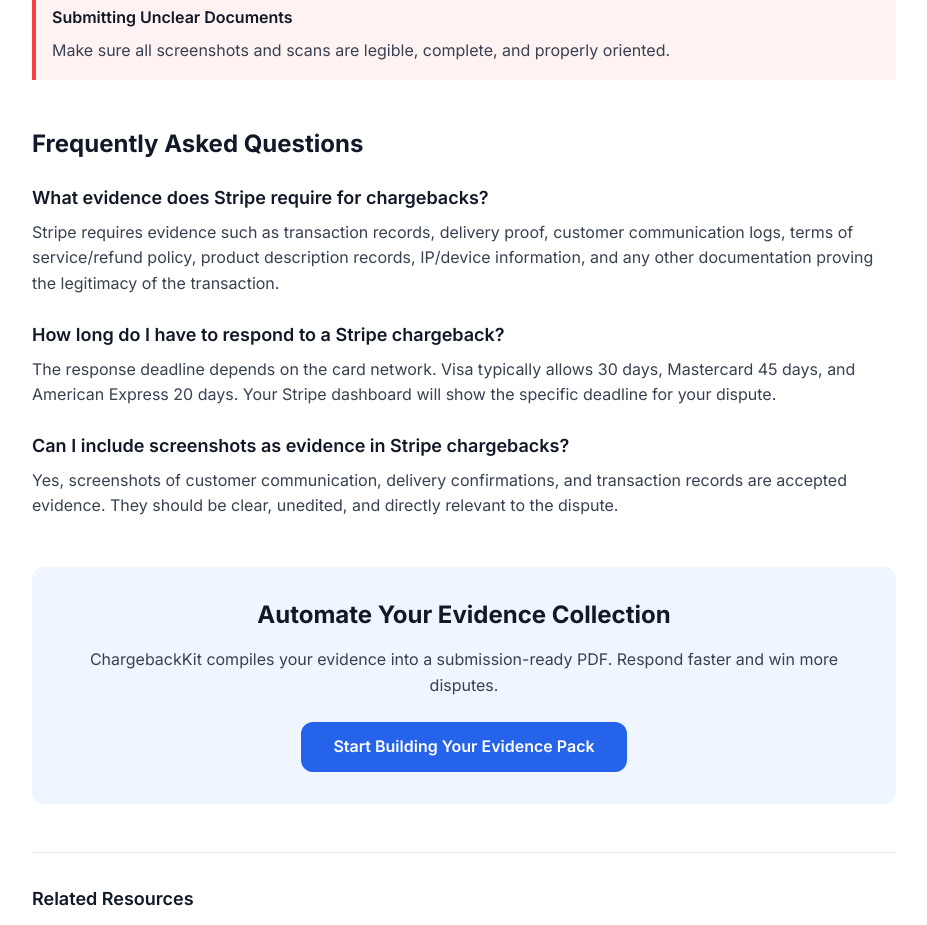
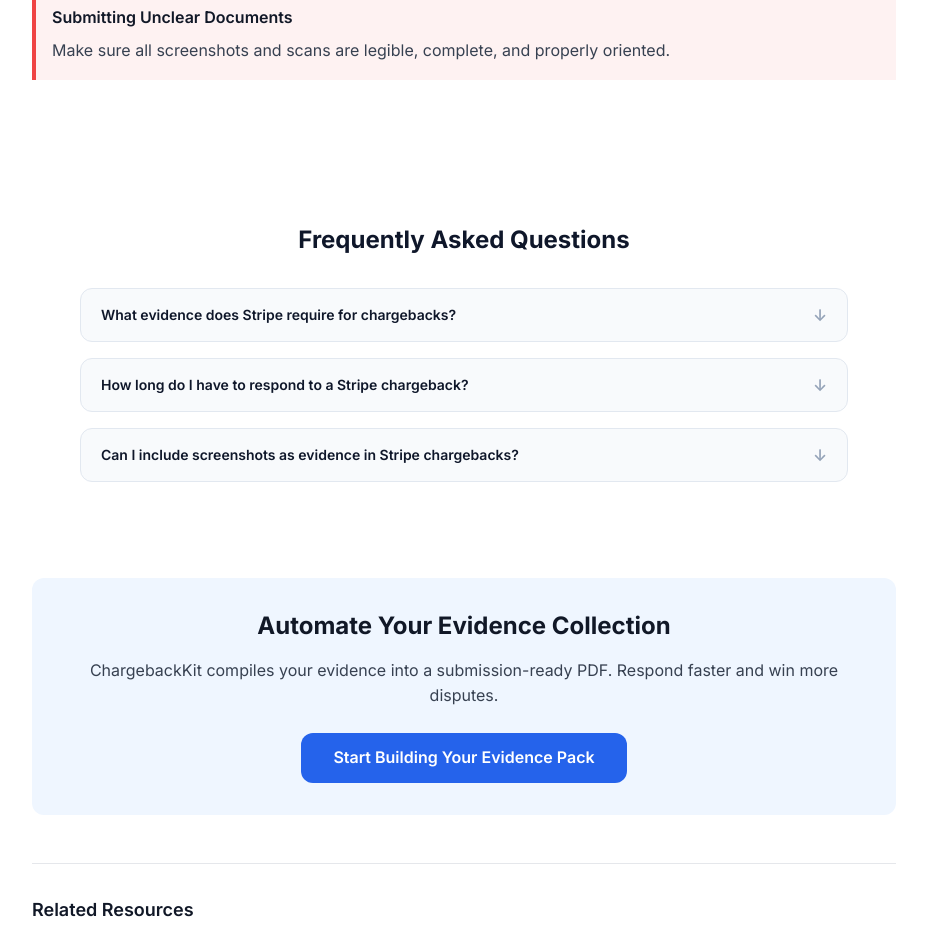
Before and after one commit to mattmcallister-create/chargeback-evidence-pack, a Next.js app: page /stripe-chargeback-evidence in a window 1280 px wide. Shown: the part 2160-3085 px from the top of the page, without its empty margins (176-1103 px from the left). Built offline with nearby package versions, Linux system fonts and the light colour scheme; no server answers.

Commit message:
fix: standardize stripe-chargeback-evidence FAQ to canonical accordion design

```diff
--- a/app/(marketing)/stripe-chargeback-evidence/page.tsx
+++ b/app/(marketing)/stripe-chargeback-evidence/page.tsx
@@ -177,23 +177,40 @@ export default function StripeChargebackEvidencePage() {
         </section>
 
         {/* FAQ Section */}
-        <section className="mb-12">
-          <h2 className="text-2xl font-bold mb-6 text-gray-900">Frequently Asked Questions</h2>
-          <div className="space-y-6">
-            <div>
-              <h3 className="text-lg font-semibold text-gray-900 mb-2">What evidence does Stripe require for chargebacks?</h3>
-              <p className="text-gray-700">Stripe requires evidence such as transaction records, delivery proof, customer communication logs, terms of service/refund policy, product description records, IP/device information, and any other documentation proving the legitimacy of the transaction.</p>
-            </div>
-            <div>
-              <h3 className="text-lg font-semibold text-gray-900 mb-2">How long do I have to respond to a Stripe chargeback?</h3>
-              <p className="text-gray-700">The response deadline depends on the card network. Visa typically allows 30 days, Mastercard 45 days, and American Express 20 days. Your Stripe dashboard will show the specific deadline for your dispute.</p>
-            </div>
-            <div>
-              <h3 className="text-lg font-semibold text-gray-900 mb-2">Can I include screenshots as evidence in Stripe chargebacks?</h3>
-              <p className="text-gray-700">Yes, screenshots of customer communication, delivery confirmations, and transaction records are accepted evidence. They should be clear, unedited, and directly relevant to the dispute.</p>
-            </div>
+      <section className="section bg-white px-4 sm:px-6 lg:px-8">
+        <div className="max-w-3xl mx-auto">
+          <h2 className="text-2xl font-bold text-slate-900 mb-8 text-center">Frequently Asked Questions</h2>
+          <div className="space-y-4">
+            <details key="What evidence does Stripe require for chargebacks?" className="group bg-slate-50 rounded-lg border border-slate-200">
+              <summary className="flex items-start justify-between gap-4 px-5 py-4 cursor-pointer list-none font-semibold text-slate-900 text-sm">
+                <span>What evidence does Stripe require for chargebacks?</span>
+                <span className="shrink-0 text-slate-400 mt-0.5 group-open:rotate-180 transition-transform text-base leading-none">&darr;</span>
+              </summary>
+              <div className="px-5 pb-4 pt-2 text-sm text-slate-600 leading-relaxed border-t border-slate-200">
+                Stripe requires evidence such as transaction records, delivery proof, customer communication logs, terms of service/refund policy, product description records, IP/device information, and any other documentation proving the legitimacy of the transaction.
+              </div>
+            </details>
+            <details key="How long do I have to respond to a Stripe chargeback?" className="group bg-slate-50 rounded-lg border border-slate-200">
+              <summary className="flex items-start justify-between gap-4 px-5 py-4 cursor-pointer list-none font-semibold text-slate-900 text-sm">
+                <span>How long do I have to respond to a Stripe chargeback?</span>
+                <span className="shrink-0 text-slate-400 mt-0.5 group-open:rotate-180 transition-transform text-base leading-none">&darr;</span>
+              </summary>
+              <div className="px-5 pb-4 pt-2 text-sm text-slate-600 leading-relaxed border-t border-slate-200">
+                The response deadline depends on the card network. Visa typically allows 30 days, Mastercard 45 days, and American Express 20 days. Your Stripe dashboard will show the specific deadline for your dispute.
+              </div>
+            </details>
+            <details key="Can I include screenshots as evidence in Stripe chargebacks?" className="group bg-slate-50 rounded-lg border border-slate-200">
+              <summary className="flex items-start justify-between gap-4 px-5 py-4 cursor-pointer list-none font-semibold text-slate-900 text-sm">
+                <span>Can I include screenshots as evidence in Stripe chargebacks?</span>
+                <span className="shrink-0 text-slate-400 mt-0.5 group-open:rotate-180 transition-transform text-base leading-none">&darr;</span>
+              </summary>
+              <div className="px-5 pb-4 pt-2 text-sm text-slate-600 leading-relaxed border-t border-slate-200">
+                Yes, screenshots of customer communication, delivery confirmations, and transaction records are accepted evidence. They should be clear, unedited, and directly relevant to the dispute.
+              </div>
+            </details>
           </div>
-        </section>
+        </div>
+      </section>
 
         {/* CTA Section */}
         <section className="bg-blue-50 rounded-lg p-8 text-center">
```
